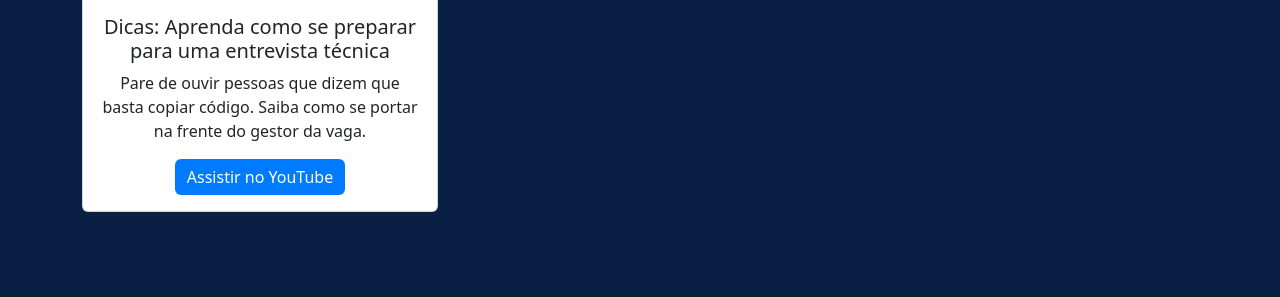
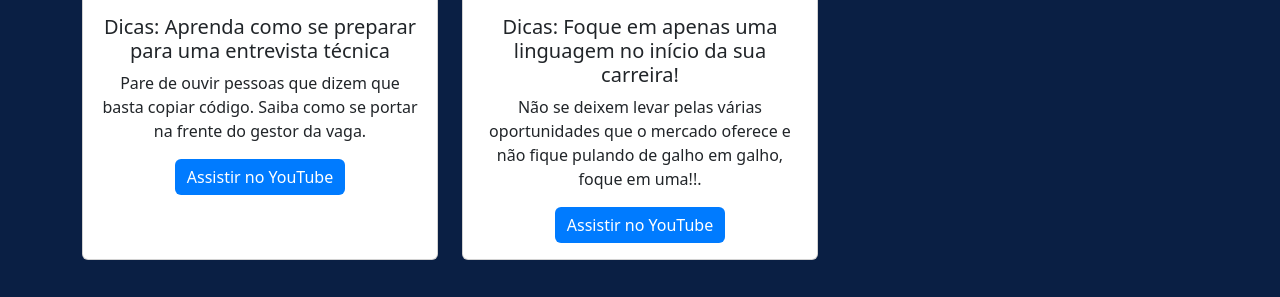
Before and after one commit to IsaiasLourenco/vetor256-trainning, a PHP site: page /aulas.php in a window 1280 px wide. Shown: the part 1114-1411 px from the top of the page. Run offline with PHP 8.4, Linux system fonts and the light colour scheme; data that the repository does not hold is empty.

Commit message:
Aula de dicas - stacks

```diff
--- a/aulas.php
+++ b/aulas.php
@@ -131,6 +131,25 @@ $telefone_url = '55' . preg_replace('/[()-]+/', '', $telefone_sistema);
                         </div>
                     </div>
                 </div>
+                <div class="col-md-4 mb-4">
+                    <div class="card h-100">
+                        <div class="ratio ratio-16x9">
+                            <iframe width="670"
+                                    height="377"
+                                    src="https://www.youtube.com/embed/16zyikwO8j8"
+                                    title="Por que focar em uma stack pode acelerar sua carreira dev?"
+                                    frameborder="0"
+                                    allow="accelerometer; autoplay; clipboard-write; encrypted-media; gyroscope; picture-in-picture; web-share"
+                                    referrerpolicy="strict-origin-when-cross-origin"
+                                    allowfullscreen></iframe>
+                        </div>
+                        <div class="card-body">
+                            <h5 class="card-title">Dicas: Foque em apenas uma linguagem no início da sua carreira!</h5>
+                            <p class="card-text">Não se deixem levar pelas várias oportunidades que o mercado oferece e não fique pulando de galho em galho, foque em uma!!.</p>
+                            <a href="https://www.youtube.com/embed/16zyikwO8j8" target="_blank" class="btn btn-primary">Assistir no YouTube</a>
+                        </div>
+                    </div>
+                </div>
             </div>
         </div>
     </section>
```
